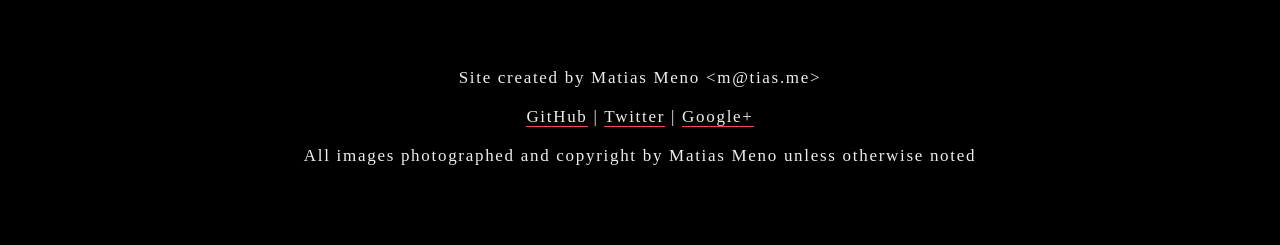
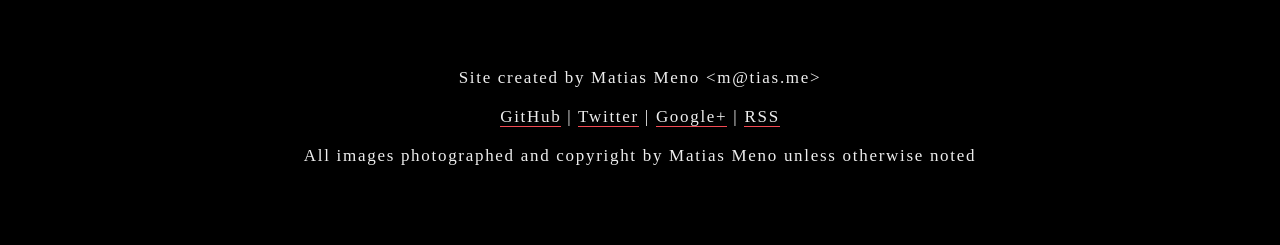
Before and after one commit to enyo/enyo.github.io, a Jekyll site: the page built from index.html, in a window 1280 px wide. Shown: the part 1728-1973 px from the top of the page. Built offline with Jekyll 4.4.1, drawn with Linux system fonts in a browser that asks for light colours; Markdown is read by kramdown in place of the engine named in the settings.

Commit message:
Added RSS feed link in footer.

```diff
--- a/_layouts/default.html
+++ b/_layouts/default.html
@@ -64,7 +64,12 @@
 
   <footer>
     <p>Site created by Matias Meno &lt;m@tias.me&gt;</p>
-    <p><a href="https://github.com/enyo/">GitHub</a> | <a href="https://twitter.com/matenyo">Twitter</a> | <a href="https://plus.google.com/+MatiasMeno?rel=author">Google+</a></p>
+    <p>
+      <a href="https://github.com/enyo/">GitHub</a> |
+      <a href="https://twitter.com/matenyo">Twitter</a> |
+      <a href="https://plus.google.com/+MatiasMeno?rel=author">Google+</a> |
+      <a href="http://www.colorglare.com/feed.xml">RSS</a>
+    </p>
     <p>All images photographed and copyright by Matias Meno unless otherwise noted</p>
   </footer>
 
```
